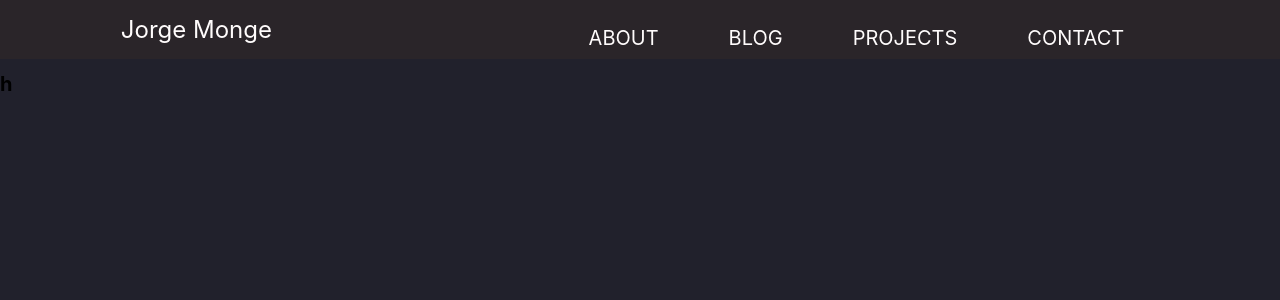
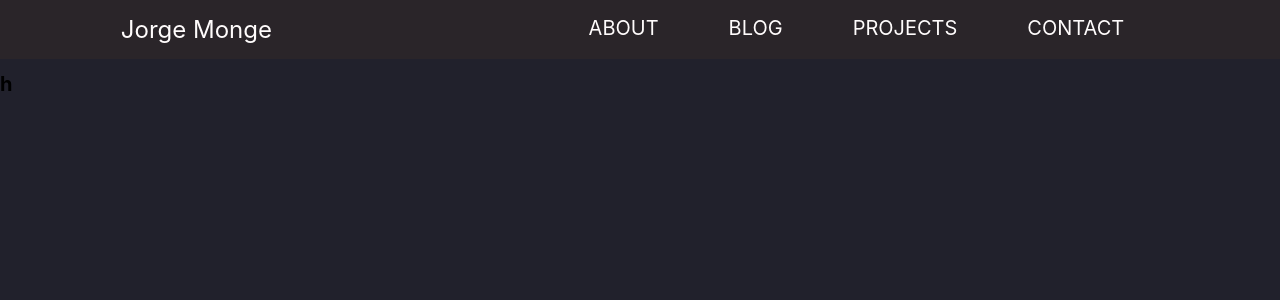
Before and after one commit to Monge1h/monge1h.com, a Next.js app in the folder webpage/: page / in a window 1280 px wide. Shown: the top 300 px of the page. Built offline with nearby package versions, Linux system fonts and the light colour scheme.

Commit message:
Fix padding of navbar on desktop view

```diff
--- a/webpage/components/navBar.module.css
+++ b/webpage/components/navBar.module.css
@@ -147,4 +147,7 @@
     .change, .menu_ul{
         display: flex;
     }
+    .nav li{
+        padding: 6px 0;
+    }
    }
```
